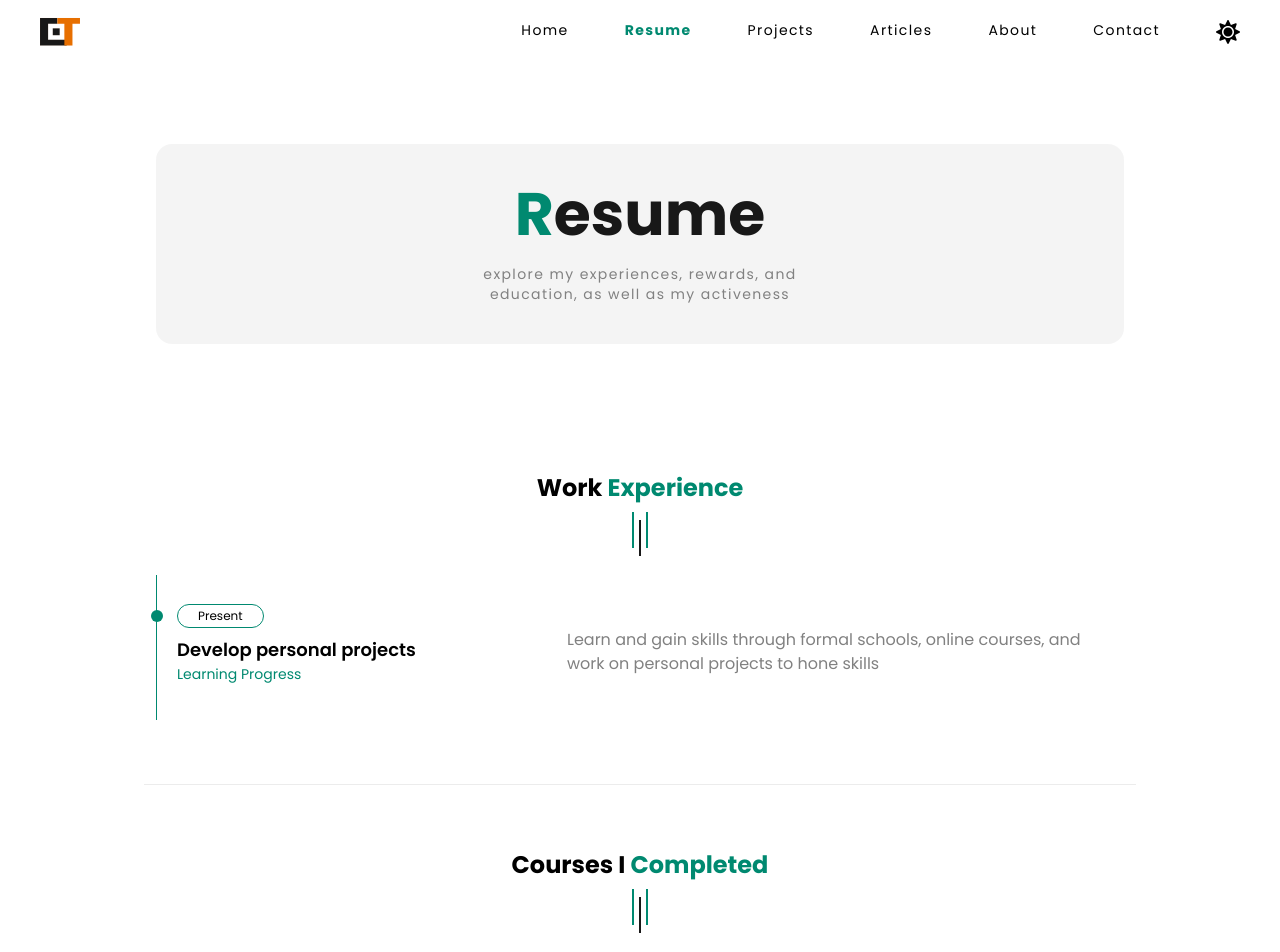
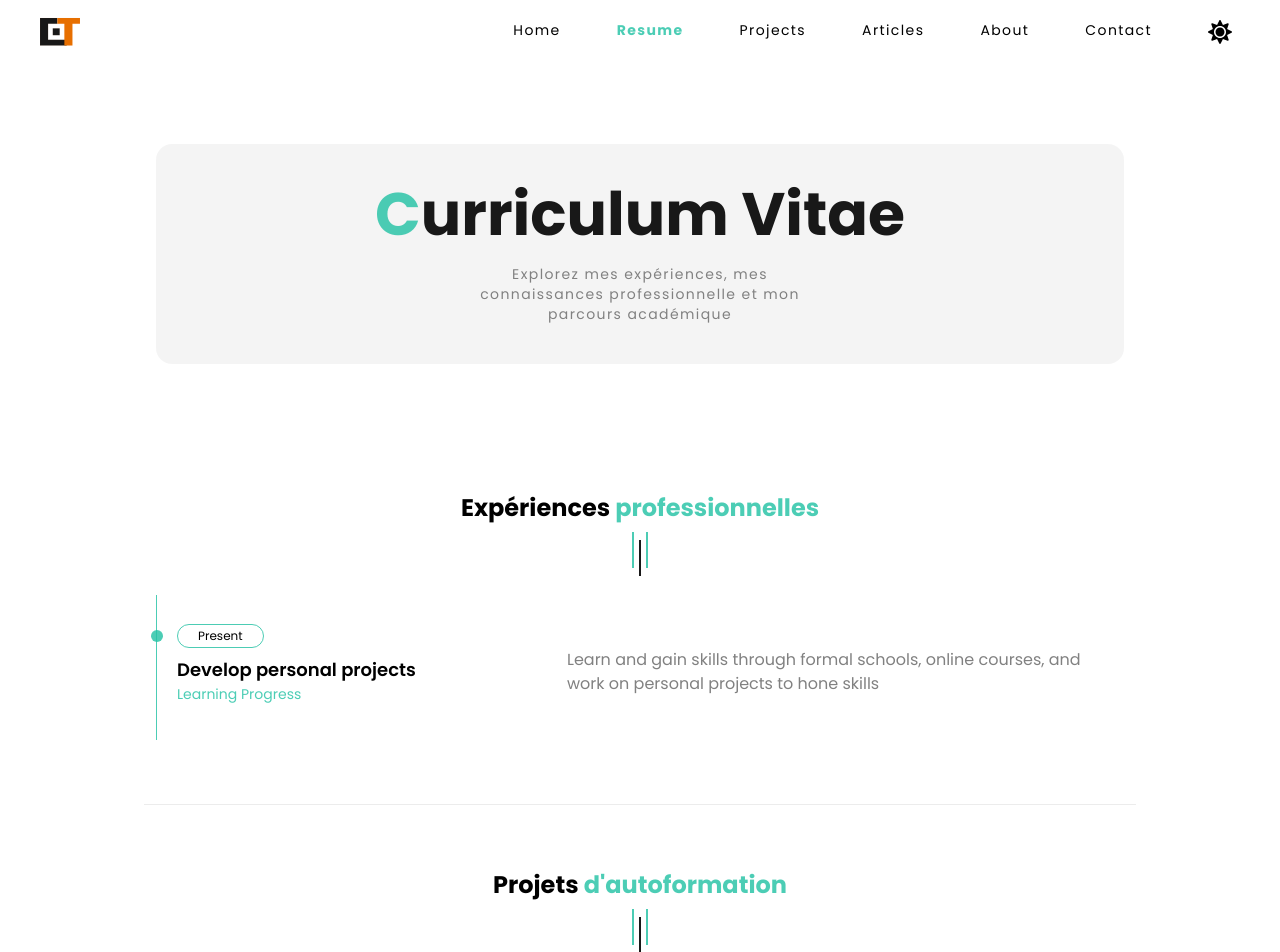
Before and after one commit to KhalilSaadH/Personal-protfolio, a Next.js app: page /resume in a window 1280 px wide. Shown: the top 952 px of the page. Built offline with nearby package versions, Linux system fonts and the light colour scheme; no server answers.

Commit message:
Updating components styles

```diff
--- a/components/atomics/AppButton.jsx
+++ b/components/atomics/AppButton.jsx
@@ -4,10 +4,10 @@ import Link from 'next/link';
 const AppButton = ({ title, href, className }) => (
   <Link href={href} passHref>
     <a
-      className={`inline-block w-max p-2 mt-6 border border-light-gray ${className}`}
+      className={`inline-block w-max p-2 mt-6  ${className}`}
     >
       <span
-        className={`inline-block min-w-[200px] text-xs lg:text-sm text-center font-bold  py-3 px-9 bg-orange hover:bg-black text-white hover:text-white transition duration-300 `}
+        className={`inline-block min-w-[200px] text-xs lg:text-sm text-center font-bold  py-3 px-9 bg-orange hover:bg-gray text-white hover:text-white transition duration-300 `}
       >
         {title}
       </span>
--- a/components/molecules/AppCtaSection.jsx
+++ b/components/molecules/AppCtaSection.jsx
@@ -4,14 +4,14 @@ const AppCtaSection = () => (
     <section className="py-20 border-b border-light-gray">
       <div className="text-center">
         <h2 className="dark:text-white text-4xl lg:text-5xl font-bold text-black">
-          GET IN TOUCH
+          CONTACTEZ-MOI
         </h2>
         <p className="text-xs md:text-sm text-gray max-w-[260px] md:max-w-xs mx-auto mt-2">
-          Is there anything I can help you with? My inbox and social media are
-          always open to you, feel free to ask, I will try my best for you.
-          Thank you for visiting.
+          Si je peux vous aider en quoi que ce soit,
+          ma boîte de réception et mes médias sociaux sont
+          toujours ouverts pour vous, n'hésitez pas à me contacter.
         </p>
-        <AppButton title="Say Hi.." href="/contact" color="orange" />
+        <AppButton title="Contactez-moi.." href="/contact" color="orange" />
       </div>
     </section>
   );
--- a/components/molecules/AppHero.jsx
+++ b/components/molecules/AppHero.jsx
@@ -12,16 +12,16 @@ const AppHero = () => (
             <span>Hi, I&apos;m</span>
             <span className="block w-6 lg:w-11 h-1 bg-orange ml-2 rounded-lg" />
           </span>
-          <h1 className="dark:text-white text-5xl lg:text-7xl font-bold text-black">
+          <h1 className="dark:text-white text-5xl lg:text-5xl font-bold text-black">
             {DATA.name}
           </h1>
-          <h2 className="text-xl lg:text-4xl font-bold text-orange mt-2">
+          <h2 className="text-xl lg:text-3xl font-bold text-orange mt-2">
             [{DATA.status}]
           </h2>
-          <p className="text-xs lg:text-base text-gray max-w-md tracking-widest mt-2 lg:mt-3 md:ml-1">
+          <p className="text-xs lg:text-base text-gray max-w-xl tracking-widest mt-2 lg:mt-4 md:ml-1">
             {DATA.description}
           </p>
-          <AppButton title="GET IN TOUCH" href="/contact" />
+          <AppButton title="A propos" href="/contact" />
         </div>
       </Fade>
     </AppContainer>
--- a/components/molecules/AppNav.jsx
+++ b/components/molecules/AppNav.jsx
@@ -8,7 +8,7 @@ import AppToggle from '../atomics/AppToggle';
 
 import { FaSun, FaMoon}   from "react-icons/fa";
 import { ThemeContext } from '../templates/ThemeContext';
-import Toggle from '../templates/ThemeToggle';
+//import Toggle from '../templates/ThemeToggle';
 
 
 
@@ -99,7 +99,7 @@ const AppNav = () => {
 
       <ul
         className={`flex transform transition duration-500 absolute lg:static
-         dark:bg-black bg-white lg:bg-transparent left-3 right-3 border lg:border-none border-light-gray p-8 lg:p-0 space-y-4 lg:space-y-0 flex-col lg:flex-row space-x-0 lg:space-x-14 rounded-xl z-10
+        dark:bg-black bg-white lg:bg-transparent left-3 right-3 border lg:border-none border-light-gray p-8 lg:p-2 space-y-4 lg:space-y-0 flex-col lg:flex-row space-x-0 lg:space-x-14 rounded-xl z-10
         ${
           isActiveToggler
             ? 'translate-y-[250px]'
@@ -125,17 +125,16 @@ const AppNav = () => {
           </a>
         </li> */}
         <li key="modeIcon" className="dark:text-yellow text-sm text-center transition block py-3 lg:py-0 rounded-lg lg:bg-transparent tracking-widest">
-            {/* <Toggle /> */}
-           { console.log('toggle ',theme)}
+
             { (theme === 'dark') ? (
                 <FaSun
                     onClick={() => setTheme('light')}
-                    className="  dark:text-yellow text-gray-500 dark:text-gray-400 text-2xl cursor-pointer"
+                    className="dark:text-yellow text-gray-500 dark:text-gray-400 text-2xl cursor-pointer"
                 />
             ) : (
                     <FaSun
                         onClick={() => setTheme('dark')}
-                        className="text-gray-500 dark:text-gray-400 text-2xl cursor-pointer"
+                        className="dark:text-yellow text-gray-500 dark:text-gray-400 text-2xl cursor-pointer"
                     />
                 )
             }
--- a/components/organisms/AppHeader.jsx
+++ b/components/organisms/AppHeader.jsx
@@ -16,7 +16,7 @@ const AppHeader = ({ title, description }) => {
   };
   return (
     <AppSection decoration={false} noSeparator>
-      <div className="mt-10 lg:mt-20 bg-light-gray p-7 lg:p-10 bg-opacity-30 rounded-lg lg:rounded-2xl text-center">
+      <div className="mt-10 lg:mt-20 dark:bg-gray-light bg-light-gray p-7 lg:p-10 bg-opacity-30 rounded-lg lg:rounded-2xl text-center">
         {splitTitleCharColor()}
         <p className="text-xs lg:text-sm text-gray max-w-sm tracking-widest mt-3 lg:mt-5 mx-auto">
           {description}
--- a/components/templates/AppShell.jsx
+++ b/components/templates/AppShell.jsx
@@ -26,7 +26,7 @@ const AppShell = ({ title, keyword, description, hero, cta, children }) => (
       {hero && <AppHero />}
       <AppContainer>
         {children}
-        <AppSignature />
+        {/* <AppSignature /> */}
         {cta && <AppCtaSection />}
         <AppFooter />
       </AppContainer>
--- a/components/templates/ThemeContext.js
+++ b/components/templates/ThemeContext.js
@@ -3,7 +3,7 @@ import React from 'react';
 const getInitialTheme = () => {
     if (typeof window !== 'undefined' && window.localStorage) {
         const storedPrefs = window.localStorage.getItem('color-theme');
-        console.log('refs ',storedPrefs)
+        //console.log('refs ',storedPrefs)
         if (typeof storedPrefs === 'string') {
             if (storedPrefs === 'dark') {
                 return 'light';
@@ -42,7 +42,7 @@ export const ThemeProvider = ({ initialTheme, children }) => {
         const root = window.document.documentElement;
         //const isDark;
          const isDark = rawTheme === initialTheme;
-         console.log('in ',initialTheme);
+         //console.log('in ',initialTheme);
 
         root.classList.remove(isDark ? 'light' : 'dark');
         root.classList.add(rawTheme);
@@ -60,7 +60,7 @@ export const ThemeProvider = ({ initialTheme, children }) => {
 
     React.useEffect(() => {
         rawSetTheme(theme);
-        console.log(theme);
+        //console.log(theme);
 
     }, [theme]);
 
--- a/data/user.json
+++ b/data/user.json
@@ -1,7 +1,7 @@
 {
   "name": "Khalil Saad HAROURI",
   "status": "Ingénieur d'Etudes et Développement Full Stack",
-  "description": "I am a student from Indonesia, who focuses on web development, especially frontend web development.",
+  "description": "intéressé essentiellement par le développement Web et Mobile. j’apprécie découvrir et maîtriser des nouvelles technologies afin de trouver et d'implémenter des solutions innovantes.",
   "navigations": [
     {
       "id": 1,
@@ -21,7 +21,7 @@
     {
       "id": 4,
       "name": "Articles",
-      "url": "https://edwintantawi.medium.com/"
+      "url": "#"
     },
     {
       "id": 5,
@@ -135,8 +135,8 @@
     }
   ],
   "project": {
-    "title": "Project",
-    "desctiption": "some of the projects that I've worked on to completion with some of the technologies",
+    "title": "Projets",
+    "desctiption": "certains des projets sur lesquels j'ai travaillé jusqu'à leur achèvement",
     "contents": [
       {
         "id": 1,
@@ -223,7 +223,7 @@
   },
   "contact": {
     "title": "Contact",
-    "description": "Chat with me through some of the contacts you can call to get acquainted.",
+    "description": "N'hésitez pas à me contacter sur l'un des moyens de communication suivants",
     "contents": [
       {
         "id": 1,
@@ -292,8 +292,8 @@
     ]
   },
   "about": {
-    "title": "About",
-    "description": "Get acquainted further about me, story and biography of my life",
+    "title": "A propos",
+    "description": "Apprenez-en davantage sur moi",
     "contents": [
       {
         "id": 1,
@@ -318,12 +318,12 @@
     ]
   },
   "resume": {
-    "title": "Resume",
-    "description": "explore my experiences, rewards, and education, as well as my activeness",
+    "title": "Curriculum Vitae",
+    "description": "Explorez mes expériences, mes connaissances professionnelle et mon parcours académique",
     "contents": [
       {
         "id": 1,
-        "title": "Work Experience",
+        "title": "Expériences professionnelles",
         "contents": [
           {
             "id": 1,
@@ -337,7 +337,7 @@
       },
       {
         "id": 2,
-        "title": "Courses I Completed",
+        "title": "Projets d'autoformation",
         "contents": [
           {
             "id": 5,
@@ -453,7 +453,7 @@
       },
       {
         "id": 3,
-        "title": "Educational Level",
+        "title": "Parcours académique",
         "contents": [
           {
             "id": 1,
--- a/styles/globals.css
+++ b/styles/globals.css
@@ -3,7 +3,7 @@
 @tailwind utilities;
 
 .decoration::after {
-  /* color: hsl(61, 100%, 67%);
+  /* color: #26c2a5d2;
   gray: '#cacacabe',
       'light-gray': '#e0dede',
   content: ''; */
--- a/tailwind.config.js
+++ b/tailwind.config.js
@@ -11,7 +11,8 @@ module.exports = {
       gray: '#818181',
       'light-gray': '#D9D9D9',
       black: '#181818',
-      orange: '#008970',
+      'gray-light': '#f3efefe3',
+      orange: '#26c2a5d2',
       white: '#FFFFFF',
       yellow: 'hsl(61, 100%, 67%)',
       transparent: 'transparent',
```
